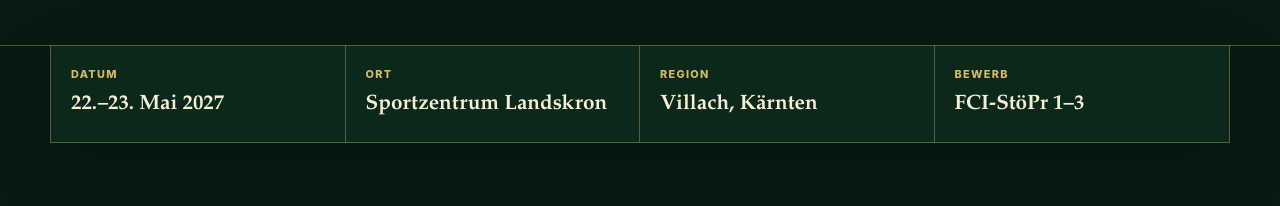
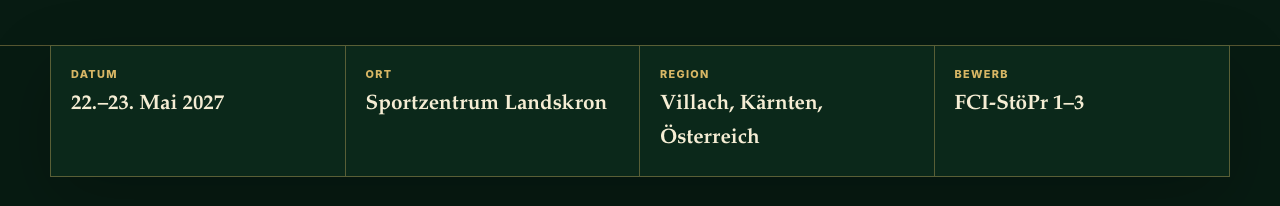
Before and after one commit to Meinereiner71/internationaler-stoebercup-2027, a website: page index.html in a window 1280 px wide. Shown: the part 840-1046 px from the top of the page. Drawn offline with Linux system fonts and the light colour scheme.

Commit message:
Österreich in Regionsangabe ergänzen

```diff
--- a/index.html
+++ b/index.html
@@ -74,7 +74,7 @@
         <section class="quick-info">
           <div class="quick-info-item"><span data-de="Datum" data-en="Date">Datum</span><strong data-de="22.–23. Mai 2027" data-en="22–23 May 2027">22.–23. Mai 2027</strong></div>
           <div class="quick-info-item"><span data-de="Ort" data-en="Venue">Ort</span><strong>Sportzentrum Landskron</strong></div>
-          <div class="quick-info-item"><span data-de="Region" data-en="Region">Region</span><strong data-de="Villach, Kärnten" data-en="Villach, Carinthia">Villach, Kärnten</strong></div>
+          <div class="quick-info-item"><span data-de="Region" data-en="Region">Region</span><strong data-de="Villach, Kärnten, Österreich" data-en="Villach, Carinthia, Austria">Villach, Kärnten, Österreich</strong></div>
           <div class="quick-info-item"><span data-de="Bewerb" data-en="Competition">Bewerb</span><strong>FCI-StöPr 1–3</strong></div>
         </section>
       </div>
```
Also changed, not shown: tests/sites-worker.test.mjs (+1 -0 lines).
